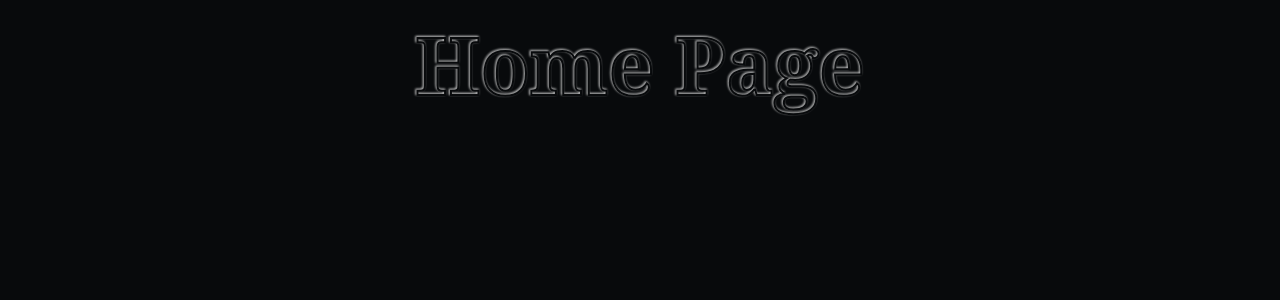
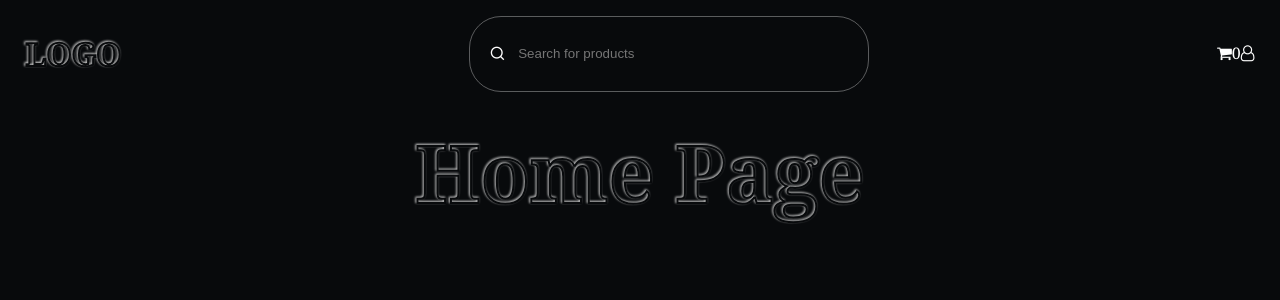
Before and after one commit to Jogata/SoftUni-React-Project, a React (Vite) app in the folder client/: page / in a window 1280 px wide. Shown: the top 300 px of the page. Built offline with nearby package versions, Linux system fonts and the light colour scheme.

Commit message:
added navigation component

```diff
--- a/client/src/App.jsx
+++ b/client/src/App.jsx
@@ -20,6 +20,7 @@ import AuthPage from './components/auth-page/AuthPage'
 import Logout from './components/logout/Logout'
 
 // ================================================
+import { Navigation } from './components/travel/commerce-shoes/components/Navigation';
 import { Home } from './components/travel/commerce-shoes/pages/Home';
 
 function Loader() {
@@ -37,6 +38,7 @@ function App() {
   return (
     <>
       <AuthContextProvider>
+        <Navigation />
         <Home />
           {/* <Routes>
             <Route path='/' element={<MainPage />} />
--- /dev/null
+++ b/client/src/components/travel/commerce-shoes/components/Navigation.jsx
@@ -0,0 +1,21 @@
+export function Navigation() {
+    return (
+        <nav className="navigation">
+            <div className="logo">
+                <span>Logo</span>
+            </div>
+            <form className="search-form">
+                <label htmlFor="search">
+                    search
+                    <i className="ri-search-line"></i>
+                </label>
+                <input type="text" name="search" id="search" placeholder="Search for products" />
+            </form>
+            <div className="cart">
+                <i className="fa fa-shopping-cart"></i>
+                <span className="amount">0</span>
+                <i className="fa fa-user-o"></i>
+            </div>
+        </nav>
+    )
+}
--- a/client/src/components/travel/commerce-shoes/styles.css
+++ b/client/src/components/travel/commerce-shoes/styles.css
@@ -133,3 +133,66 @@ h1 {
     -webkit-text-stroke: 2px #080a0c;
     filter: drop-shadow(-1px -1px 1px #ddd);
 }
+
+.navigation {
+    padding: 1rem 2%;
+    display: flex;
+    gap: 1rem;
+    align-items: center;
+    justify-content: space-between;
+    /* font-size: 3rem; */
+    /* text-align: center; */
+    /* text-transform: capitalize; */
+    /* color: transparent; */
+    /* -webkit-text-stroke: 2px #080a0c; */
+    /* filter: drop-shadow(-1px -1px 1px #ddd); */
+}
+
+.logo {
+    font-size: 2rem;
+    font-weight: bold;
+    text-transform: uppercase;
+    color: transparent;
+    -webkit-text-stroke: 2px #080a0c;
+    filter: drop-shadow(-1px -1px 1px #ddd);
+}
+
+.search-form {
+    width: 100%;
+    max-width: 400px;
+    /* padding: 0.5em 1em; */
+    padding-left: 0.4em;
+    display: flex;
+    align-items: center;
+    border-radius: 2em;
+    border: 1px solid #fff5;
+}
+
+.search-form label {
+    display: inline-block;
+    width: auto;
+    padding: 0.5rem 0.8rem;
+    font-size: 0px;
+}
+.search-form i {
+    /* padding: 0.5em 0.8em; */
+    font-size: 1rem;
+}
+
+.search-form input {
+    display: inline-block;
+    padding: 0.5em 1em 0.5em 0;
+    color: #fff;
+    border-radius: 2em;
+    border: 0px solid transparent;
+    outline: 0px solid #fff;
+    background-color: transparent;
+}
+
+.search-form input:focus-visible {
+    outline: 0px solid transparent;
+}
+
+.cart {
+    /* color: #fff; */
+}
```
